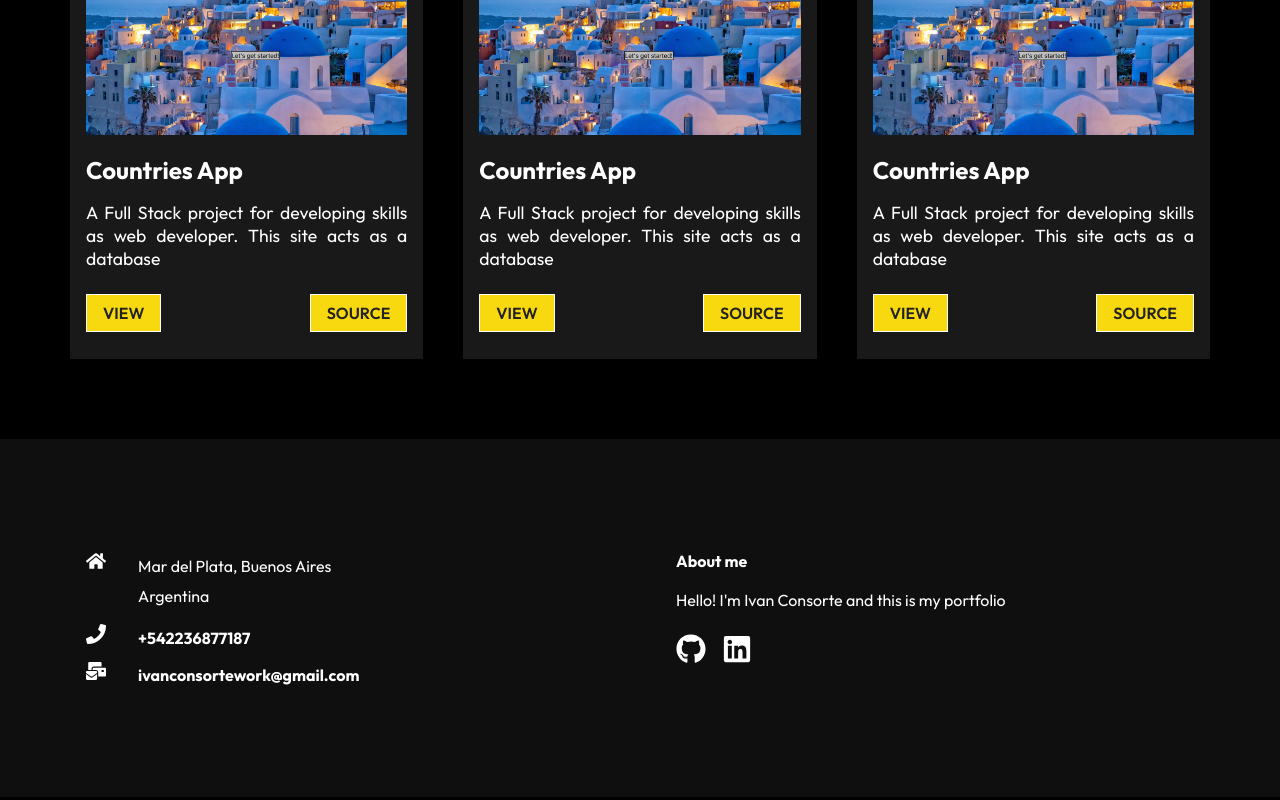
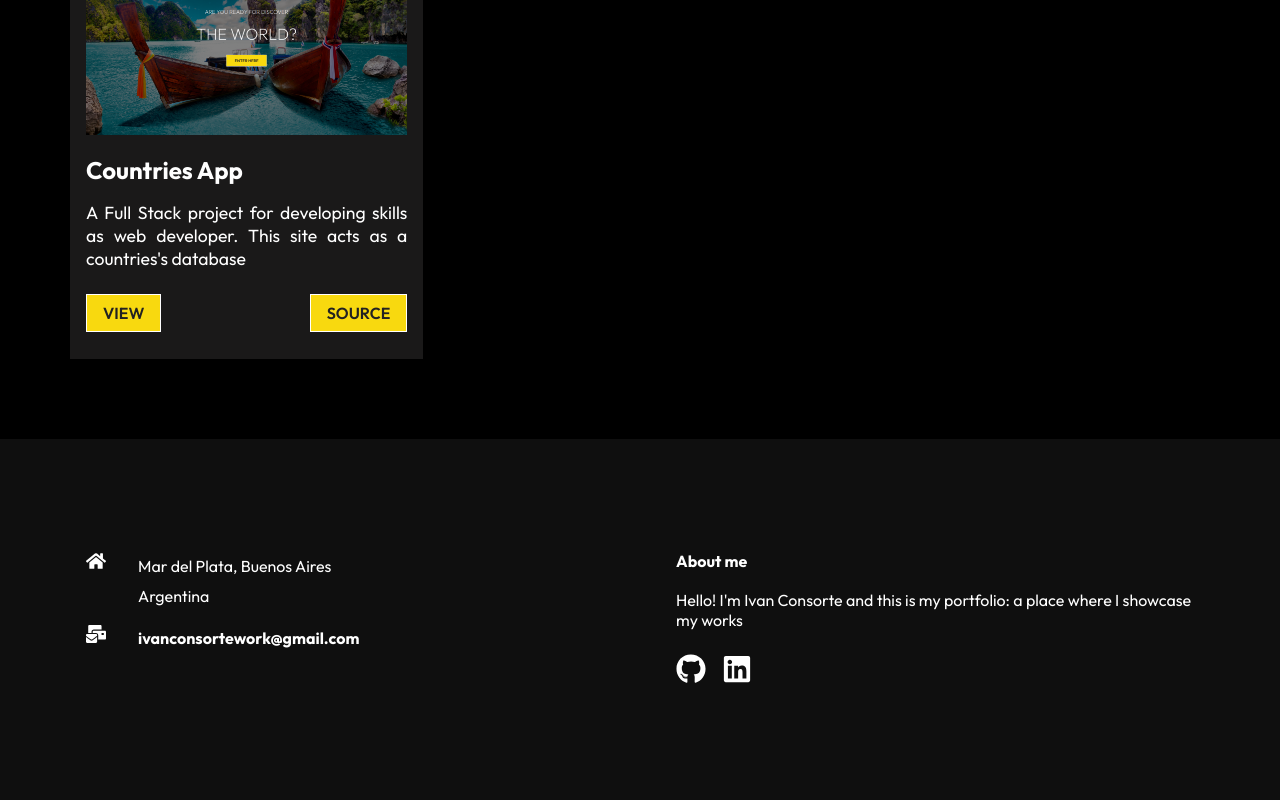
Before and after one commit to IvanConsorteWork/Portfolio-Old-, a React (Create React App) app: page / in a window 1280 px wide. Shown: the part 1021-1821 px from the top of the page. Built offline with nearby package versions, Linux system fonts and the light colour scheme.

Commit message:
adding countries-app to projects

```diff
--- a/src/components/Footer.css
+++ b/src/components/Footer.css
@@ -27,11 +27,6 @@
 
 .location p {
     line-height: 30px;
-}
-
-.phone {
-    display: flex;
-    margin-bottom: 0.8rem;
 }
 
 .email {
--- a/src/components/Footer.js
+++ b/src/components/Footer.js
@@ -1,7 +1,8 @@
 import React from 'react';
 import './Footer.css';
 
-import { FaGithub, FaHome, FaLinkedin, FaMailBulk, FaPhone } from 'react-icons/fa';
+import { FaGithub, FaHome, FaLinkedin, FaMailBulk } from 'react-icons/fa';
+import { NavLink } from 'react-router-dom';
 
 const Footer = () => {
   return (
@@ -15,10 +16,6 @@ const Footer = () => {
                       <p>Argentina</p>
                     </div>
                 </div>
-                <div className='phone'>
-                  <h4><FaPhone size={20} style={{color: '#fff', marginRight: '2rem'}} />
-                  +542236877187</h4>
-                </div>
                 <div className='mail'>
                   <h4><FaMailBulk size={20} style={{color: '#fff', marginRight: '2rem'}} />
                   ivanconsortework@gmail.com</h4>
@@ -26,10 +23,14 @@ const Footer = () => {
             </div>
             <div className='right'>
               <h4>About me</h4>
-              <p>Hello! I'm Ivan Consorte and this is my portfolio</p>
+              <p>Hello! I'm Ivan Consorte and this is my portfolio: a place where I showcase my works</p>
               <div className='social'>
-                <FaGithub size={30} style={{color: '#fff', marginRight: '1rem'}} />
-                <FaLinkedin size={30} style={{color: '#fff', marginRight: '1rem'}} />
+                <NavLink to='https://github.com/IvanConsorteWork/CountriesApp'>
+                  <FaGithub size={30} style={{color: '#fff', marginRight: '1rem'}} />
+                </NavLink>
+                <NavLink to='https://www.linkedin.com/in/ivan-consorte-b4a772249/'>
+                  <FaLinkedin size={30} style={{color: '#fff', marginRight: '1rem'}} />
+                </NavLink>
               </div>
             </div>
         </div>
--- a/src/components/WordCardData.js
+++ b/src/components/WordCardData.js
@@ -1,27 +1,14 @@
-import pro1 from '../assets/pro1.png';
+import countries from '../assets/countries-pic.png';
 
 const WorkCardData = [
     {
-        imgsrc: pro1,
+        imgsrc: countries,
         title: "Countries App",
-        text: "A Full Stack project for developing skills as web developer. This site acts as a database",
-        view: ""
+        text: "A Full Stack project for developing skills as web developer. This site acts as a countries's database",
+        view: "https://countries-app-ivan-consorte.vercel.app/",
+        source: "https://github.com/IvanConsorteWork/CountriesApp"
         // Acá iria la dirección del sitio web adecuado
     },
-    {
-        imgsrc: pro1,
-        title: "Countries App",
-        text: "A Full Stack project for developing skills as web developer. This site acts as a database",
-        view: ""
-        // Acá iria la dirección del sitio web adecuado
-    },
-    {
-        imgsrc: pro1,
-        title: "Countries App",
-        text: "A Full Stack project for developing skills as web developer. This site acts as a database",
-        view: ""
-        // Acá iria la dirección del sitio web adecuado
-    }
 ]
 
 export default WorkCardData;
--- a/src/components/Work.js
+++ b/src/components/Work.js
@@ -15,7 +15,8 @@ const Work = () => {
                 imgsrc={val.imgsrc}
                 title={val.title}
                 text={val.text}
-                view={val.view} />
+                view={val.view}
+                source={val.source} />
                 )
             })}
         </div>
--- a/src/components/WorkCard.js
+++ b/src/components/WorkCard.js
@@ -11,7 +11,7 @@ const WorkCard = (props) => {
             <p>{props.text}</p>
             <div className='project-details-btns'>
                 <NavLink to={props.view} className="btn">View</NavLink>
-                <NavLink to='/projects' className="btn">Source</NavLink>
+                <NavLink to={props.source} className="btn">Source</NavLink>
             </div>
         </div>
     </div>
```
Also changed, not shown: src/assets/countries-pic.png (added), src/assets/pro1.png (deleted).
